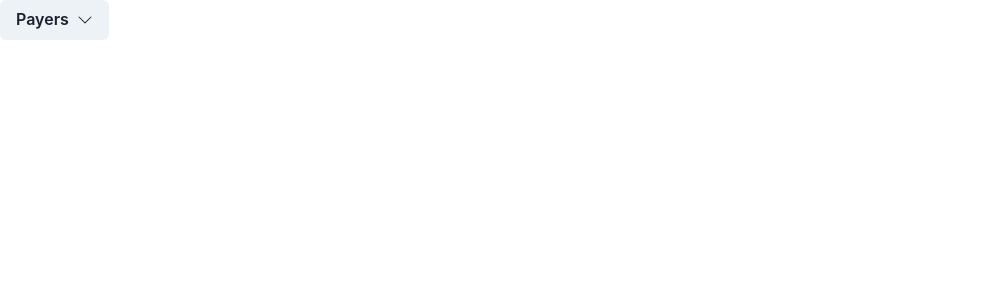
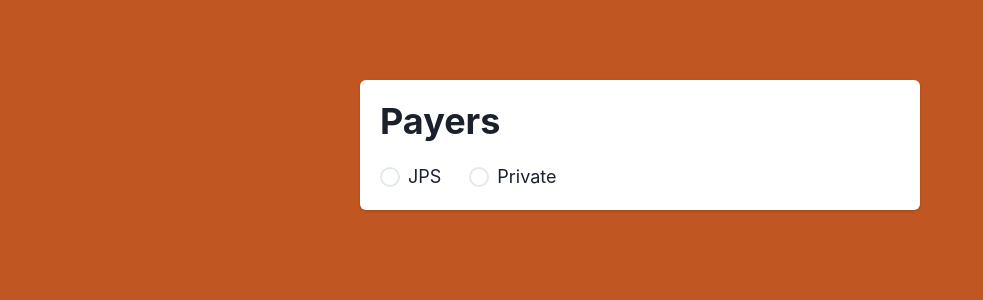
Before and after one commit to kcstarks/Price-Calculator, a React (Vite) app: page / in a window 1280 px wide. Shown: the top 300 px of the page, without its empty margins (0-983 px from the left). Built offline with nearby package versions, Linux system fonts and the light colour scheme.

Commit message:
Styled Payer selector and changed to radio group

```diff
--- a/index.html
+++ b/index.html
@@ -2,7 +2,11 @@
 <html lang="en">
   <head>
     <meta charset="UTF-8" />
-    <link rel="icon" type="image/svg+xml" href="/vite.svg" />
+    <link
+      rel="icon"
+      type="image/icon type"
+      href="./src/assets/transportImage.tsx"
+    />
     <link href="./src/index.css" rel="stylesheet" />
     <meta name="viewport" content="width=device-width, initial-scale=1.0" />
     <title>Long Distance Calculator</title>
--- a/src/App.tsx
+++ b/src/App.tsx
@@ -1,6 +1,15 @@
 import { useState } from "react";
 import PayerSelctor from "./components/PayerSelector";
 import { Payer } from "./hooks/usePayers";
+import {
+  Box,
+  Card,
+  CardBody,
+  CardHeader,
+  Container,
+  Heading,
+  Stack,
+} from "@chakra-ui/react";
 
 export interface PayerQuery {
   payer: Payer | null;
@@ -9,10 +18,41 @@ export interface PayerQuery {
 function App() {
   const [payerQuery, setPayerQuery] = useState<PayerQuery>({} as PayerQuery);
   return (
-    <PayerSelctor
-      onSelectPayer={(payer) => setPayerQuery({ ...payerQuery, payer })}
-      selectedPayer={payerQuery.payer}
-    />
+    <Container
+      padding={20}
+      centerContent
+      minW="100%"
+      height="100vh"
+      bg="orange.600"
+    >
+      <Card
+        width={{ base: "100%", sm: "75%", md: "75%", lg: "50%" }}
+        direction="row"
+      >
+        <CardHeader flex="">
+          <PayerSelctor
+            onSelectPayer={(payer) => setPayerQuery({ ...payerQuery, payer })}
+            selectedPayer={payerQuery.payer}
+          />
+        </CardHeader>
+        <CardBody>
+          <Stack>
+            <Box>
+              <Heading></Heading>
+            </Box>
+            <Box>
+              <Heading></Heading>
+            </Box>
+            <Box>
+              <Heading></Heading>
+            </Box>
+            <Box>
+              <Heading></Heading>
+            </Box>
+          </Stack>
+        </CardBody>
+      </Card>
+    </Container>
   );
 }
 
--- /dev/null
+++ b/src/components/MileInput.tsx
@@ -0,0 +1,5 @@
+const MileInput = () => {
+  return <div>MileInput</div>;
+};
+
+export default MileInput;
--- a/src/components/PayerSelector.tsx
+++ b/src/components/PayerSelector.tsx
@@ -1,5 +1,4 @@
-import { Button, Menu, MenuButton, MenuItem, MenuList } from "@chakra-ui/react";
-import { BsChevronDown } from "react-icons/bs";
+import { Heading, Radio, RadioGroup, Stack } from "@chakra-ui/react";
 import usePayers, { Payer } from "../hooks/usePayers";
 
 interface Props {
@@ -10,22 +9,28 @@ interface Props {
 const PayerSelector = ({ onSelectPayer, selectedPayer }: Props) => {
   const { data } = usePayers();
   return (
-    <Menu>
-      <MenuButton as={Button} rightIcon={<BsChevronDown />}>
-        {selectedPayer?.name || "Payers"}
-      </MenuButton>
-      <MenuList>
+    <>
+      <RadioGroup>
+        <Heading paddingBottom={5}>{selectedPayer?.name || "Payers"}</Heading>
+        <Stack direction="row">
           {data.map((payer) => (
-          <MenuItem
+            <Radio
+              paddingEnd={5}
+              colorScheme="DD6B20"
+              size="lg"
               key={payer.slug}
               onClick={() => onSelectPayer(payer)}
-            fontWeight={payer.slug === selectedPayer?.slug ? "bold" : "normal"}
+              value={payer.name}
+              fontWeight={
+                payer.slug === selectedPayer?.slug ? "bold" : "normal"
+              }
             >
               {payer.name}
-          </MenuItem>
+            </Radio>
           ))}
-      </MenuList>
-    </Menu>
+        </Stack>
+      </RadioGroup>
+    </>
   );
 };
 
--- a/src/data/data.ts
+++ b/src/data/data.ts
@@ -1,6 +1,6 @@
 export default [
   {
-    name: "jps",
+    name: "JPS",
     slug: "jps",
     load_fee: { wheelchair: 50, stretcher: 200 },
     bari: 100,
@@ -8,7 +8,7 @@ export default [
   },
 
   {
-    name: "private",
+    name: "Private",
     slug: "private",
     load_fee: { wheelchair: 55, stretcher: 300 },
     bari: 100,
```
Also changed, not shown: src/assets/transportImage.tsx (added, +7 -0 lines). Lines whose indentation alone changed are shown as unchanged.
